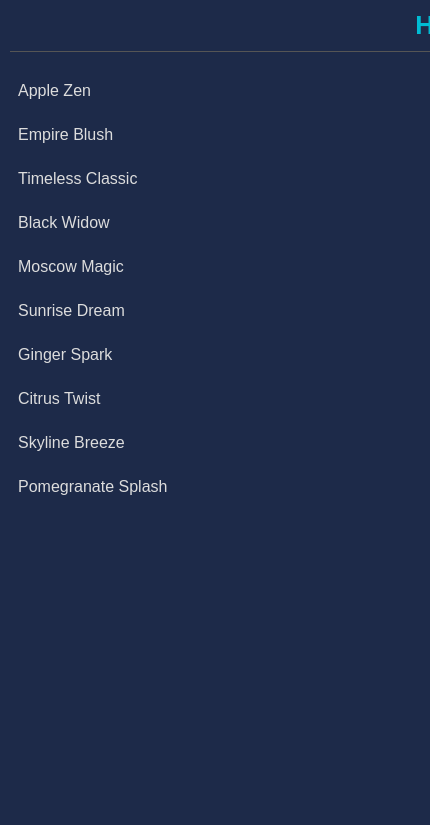
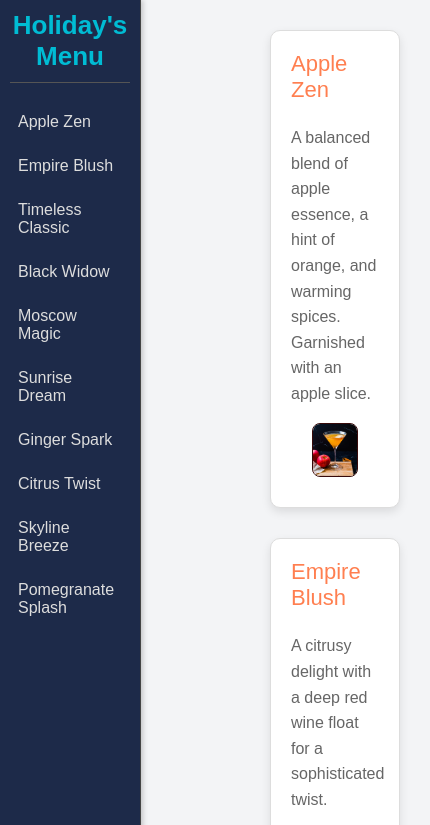
Before and after one commit to AJ-Smoothie/AJ-Smoothie.github.io, a plain HTML site: page index.html in a window 390 px wide. Shown: the top 825 px of the page, 430 px wide, since content can reach past the window. Drawn offline with Linux system fonts and the light colour scheme.

Commit message:
Update index.html

```diff
--- a/index.html
+++ b/index.html
@@ -14,7 +14,7 @@
         }
         /* Sidebar */
         .sidebar {
-            width: 40;
+            width: 100;
             background-color: #1d2a49;
             color: #fff;
             padding: 20px;
@@ -24,15 +24,6 @@
             border-right: 1px solid #444;
             box-shadow: 2px 0 5px rgba(0,0,0,0.2);
         }
-        @media (max-width: 768px) {
-            .sidebar {
-                width: 1000px;       /* Narrower sidebar on mobile */
-                padding: 10px;
-            }
-            .main-content {
-                margin-left: 100px; /* Adjusts to narrower sidebar */
-                width: calc(100% - 100px);
-            }
         .sidebar h2 {
             font-size: 26px;
             color: #00bcd4; /* teal */
@@ -50,17 +41,26 @@
             border-radius: 4px;
             transition: background-color 0.3s, color 0.3s;
         }
+        /* Responsive Adjustments for Smaller Screens */
+        @media (max-width: 768px) {
+            .sidebar {
+                width: 120px;       /* Narrower sidebar on mobile */
+                padding: 10px;
+            }
+            .main-content {
+                margin-left: 100px; /* Adjusts to narrower sidebar */
+                width: calc(100% - 100px);
+            }
+        }
         .sidebar a:hover {
             background-color: #00bcd4; /* teal */
             color: #fff;
         }
         /* Main Content */
         .main-content {
-            display: flex;
-            flex-direction: column;
-            align-items: center; /* Centers recipe cards horizontally */
+            margin-left: 240px;
             padding: 30px;
-            margin-left: 100px;
+            width: calc(100% - 260px);
         }
         .recipe {
             border: 1px solid #ddd;
```
